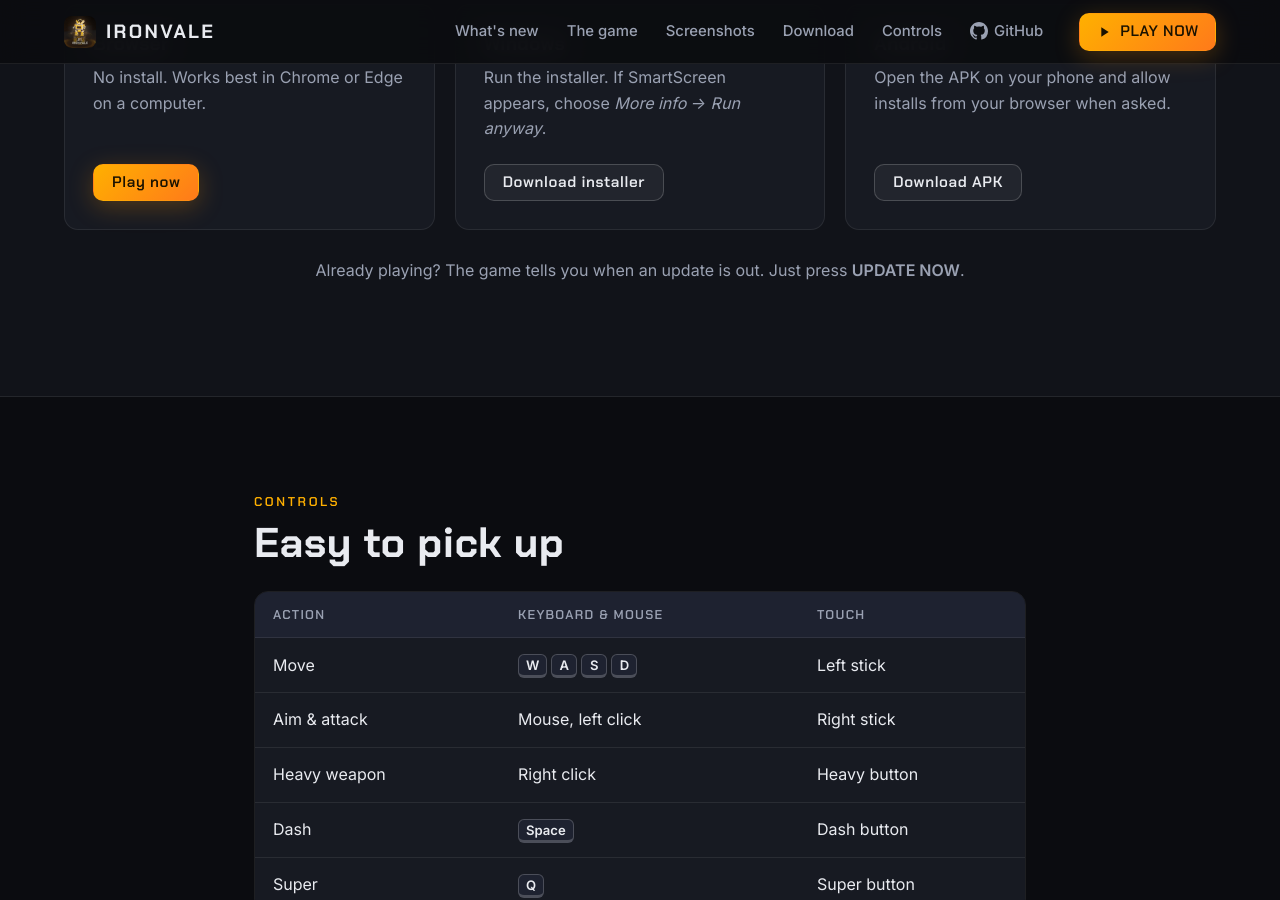
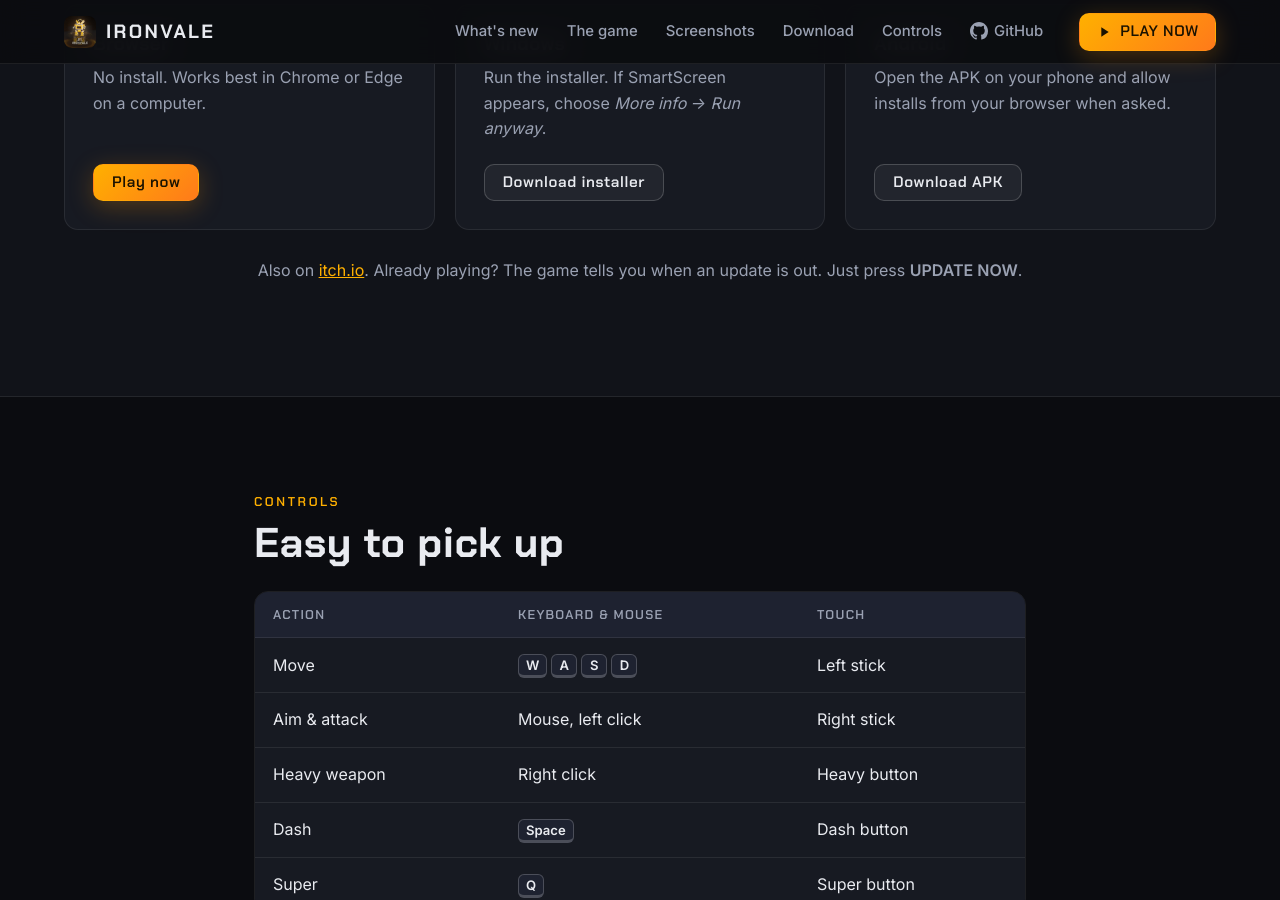
Before and after one commit to Da-coding-pro/Ironvale, a Jekyll site: the page built from index.html, in a window 1280 px wide and 900 px high, scrolled down 3744 px. Built offline with Jekyll 4.4.1, drawn with Linux system fonts in a browser that asks for light colours; comment, search, counter and statistics services are not loaded.

Commit message:
Add itch.io links

```diff
--- a/_includes/head-custom.html
+++ b/_includes/head-custom.html
@@ -14,6 +14,6 @@
   "author": { "@type": "Organization", "name": "Arcsteel Reactor Studios" },
   "publisher": { "@type": "Organization", "name": "Arcsteel Reactor Studios" },
   "offers": { "@type": "Offer", "price": "0", "priceCurrency": "USD" },
-  "sameAs": ["https://github.com/Da-coding-pro/Ironvale"]
+  "sameAs": ["https://github.com/Da-coding-pro/Ironvale", "https://arcsteel-reactor-studios.itch.io/ironvale"]
 }
 </script>
--- a/_layouts/default.html
+++ b/_layouts/default.html
@@ -60,6 +60,7 @@
       <nav class="footer-links">
         <a href="{{ '/play/' | relative_url }}">Play in browser</a>
         <a href="https://github.com/Da-coding-pro/Ironvale/releases">Release notes</a>
+        <a href="https://arcsteel-reactor-studios.itch.io/ironvale">itch.io</a>
         <a href="{{ '/privacy/' | relative_url }}">Privacy</a>
         <a href="https://github.com/Da-coding-pro/Ironvale/blob/main/LICENSE.md">Licence</a>
       </nav>
--- a/index.html
+++ b/index.html
@@ -133,7 +133,7 @@
         <a class="btn btn-ghost" href="{{ dl }}Ironvale.apk">Download APK</a>
       </div>
     </div>
-    <p class="note">Already playing? The game tells you when an update is out. Just press <strong>UPDATE NOW</strong>.</p>
+    <p class="note">Also on <a href="https://arcsteel-reactor-studios.itch.io/ironvale">itch.io</a>. Already playing? The game tells you when an update is out. Just press <strong>UPDATE NOW</strong>.</p>
   </div>
 </section>
 
```
Also changed, not shown: README.md.
